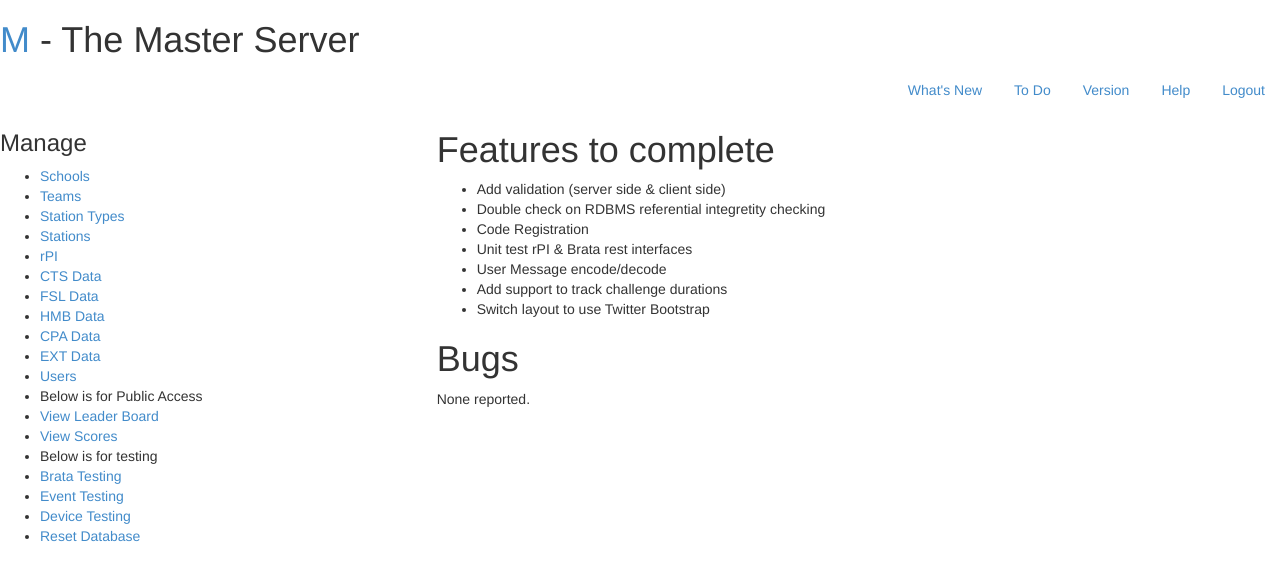
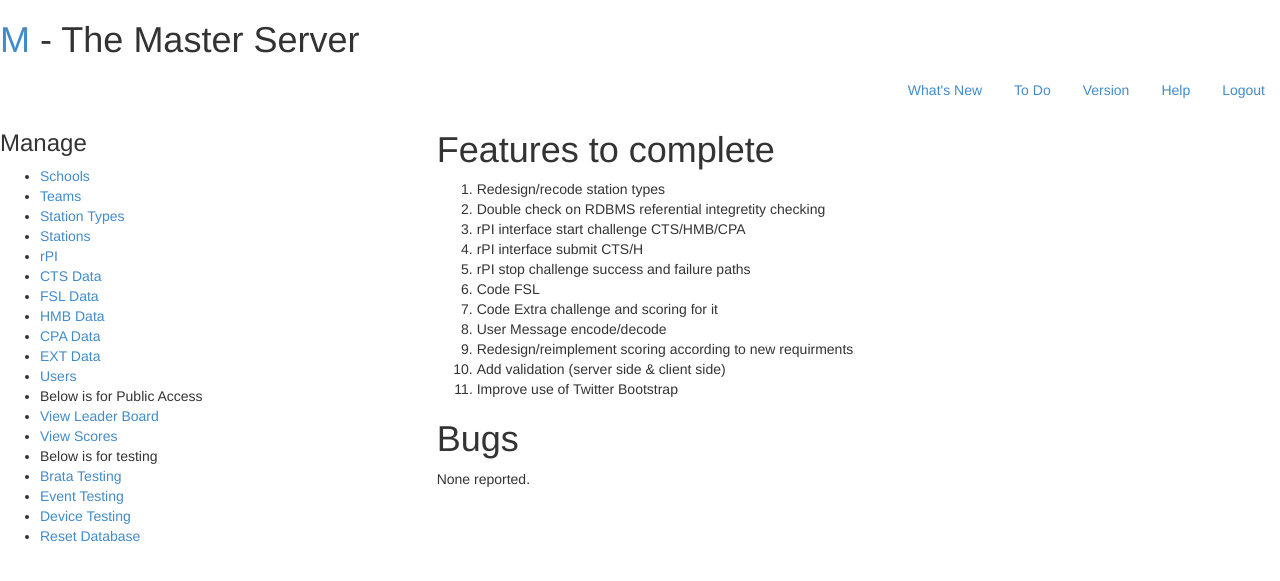
Before and after one commit to brata-hsdc/brata.masterserver, a PHP site: page /m/mgmt_main/about/todo in a window 1280 px wide. Shown: the top 581 px of the page. Run offline with PHP 8.4, Linux system fonts and the light colour scheme; the visitor is signed in with stand-in values (Sample User, id 1); some libraries are stand-ins or nearby versions.

Commit message:
update todo and what's new

```diff
--- a/workspace/m/app/views/mgmt_main/todo.php
+++ b/workspace/m/app/views/mgmt_main/todo.php
@@ -1,12 +1,16 @@
 <h1>Features to complete</h1>
-<ul>
+<ol>
+<li>Redesign/recode station types</li>
+<li>Double check on RDBMS referential integretity checking</li>
+<li>rPI interface start challenge CTS/HMB/CPA</li>
+<li>rPI interface submit CTS/H</li>
+<li>rPI stop challenge success and failure paths</li>
+<li>Code FSL</li>
+<li>Code Extra challenge and scoring for it</li>
+<li>User Message encode/decode</li>
+<li>Redesign/reimplement scoring according to new requirments</li>
 <li>Add validation (server side & client side)</li>
-<li>Double check on RDBMS referential integretity checking</li>
-<li>Code Registration</li>
-<li>Unit test rPI  & Brata rest interfaces</li>
-<li>User Message encode/decode</li>
-<li>Add support to track challenge durations</li>
-<li>Switch layout to use Twitter Bootstrap</li>
-</ul>
+<li>Improve use of Twitter Bootstrap</li>
+</ol>
 <h1>Bugs</h1>
 <p>None reported.</p>
```
Also changed, not shown: workspace/m/app/views/mgmt_main/whatsnew.php (+14 -3 lines).
